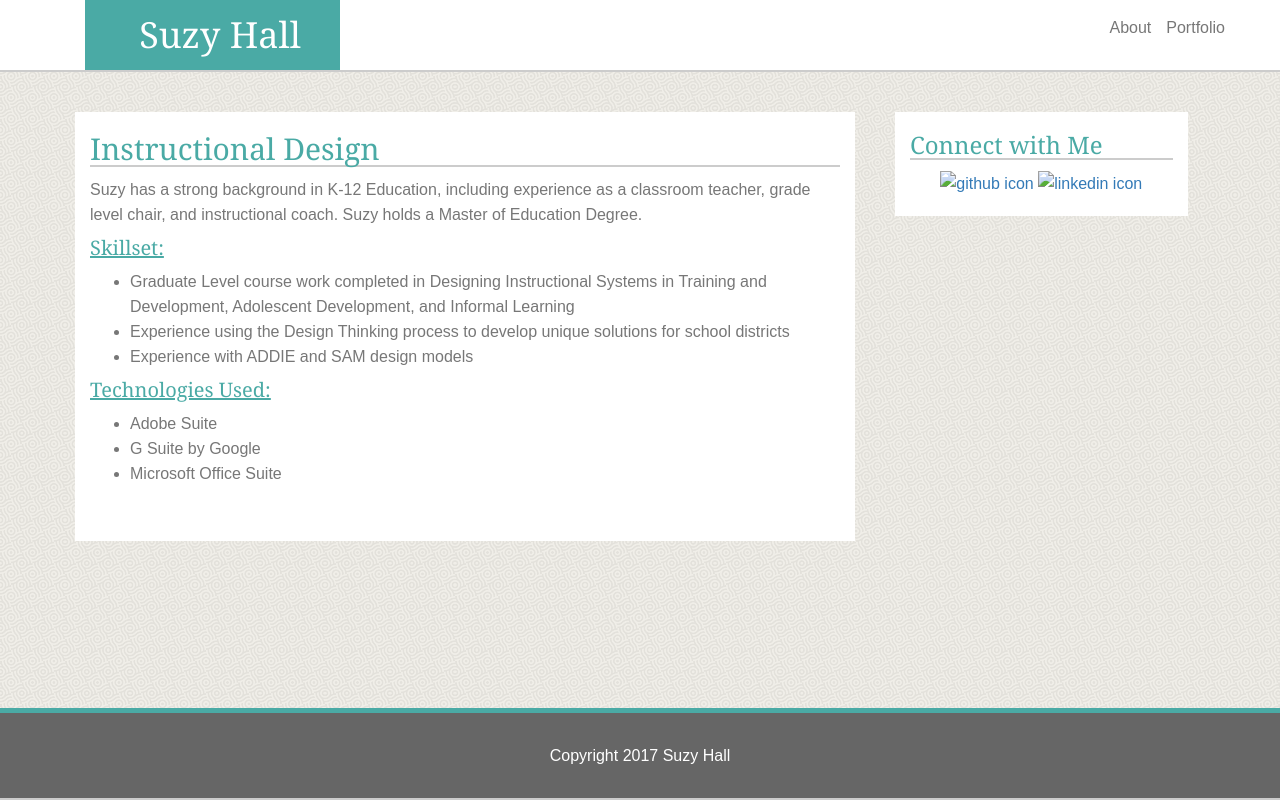
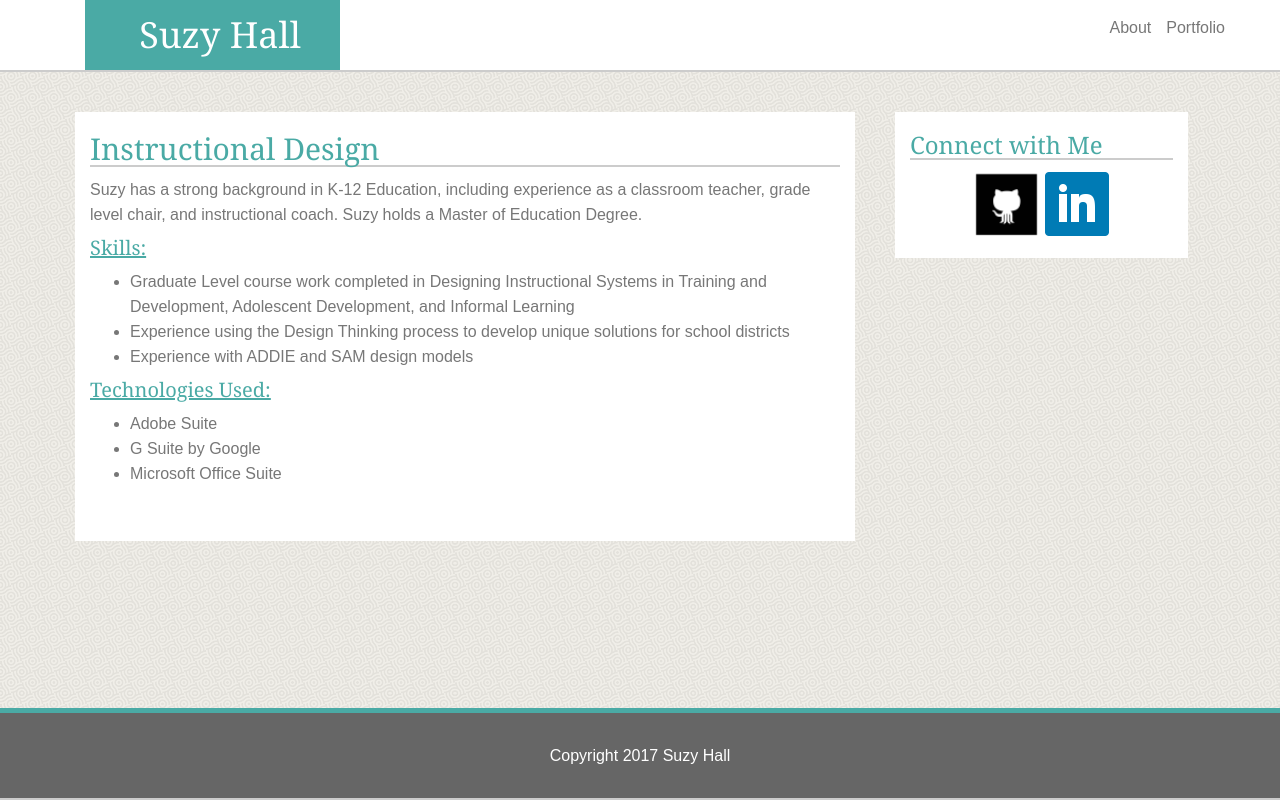
Before and after one commit to hallsuzy1/portfoliosite, a plain HTML site: page ID.html in a window 1280 px wide. Drawn offline with nearby package versions, Linux system fonts and the light colour scheme.

Commit message:
icon link update

```diff
--- a/ID.html
+++ b/ID.html
@@ -32,7 +32,7 @@
 
                   <p>Suzy has a strong background in K-12 Education, including experience as a classroom teacher, grade level chair, and instructional coach. Suzy holds a Master of Education Degree. </p>
                   <div class="subHeading">
-                    <h5> Skillset: </h5>
+                    <h5> Skills: </h5>
                   </div>
                   <div>
                     <ul>
@@ -63,8 +63,8 @@
               <div class ="col-md-3 rightContainer">
                 <h3> Connect with Me </h3>
                   <div class="row icons">
-                    <a href="https://github.com/hallsuzy1"><img src="../basic_portfolio/assets/images/github2.png" alt="github icon" width="68"></a>
-                    <a href="https://www.linkedin.com/in/suzy-hall-a8b846101/"><img src="../basic_portfolio/assets/images/linkedin.png" alt="linkedin icon"> </a>
+                    <a href="https://github.com/hallsuzy1"><img src="github2.png" alt="github icon" width="68"></a>
+                    <a href="https://www.linkedin.com/in/suzy-hall-a8b846101/"><img src="linkedin.png" alt="linkedin icon"> </a>
                   </div>
               </div>
 
```
Also changed, not shown: Curriculum.html (+2 -2 lines), Dev.html (+2 -2 lines), PD.html (+3 -3 lines), index.html (+2 -2 lines), portfolio.html (+2 -2 lines), 2 other files.
